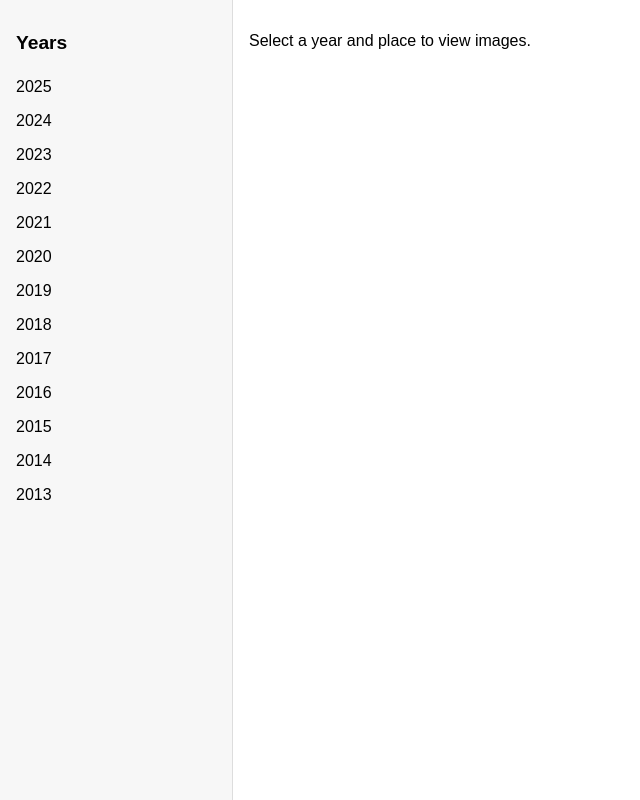
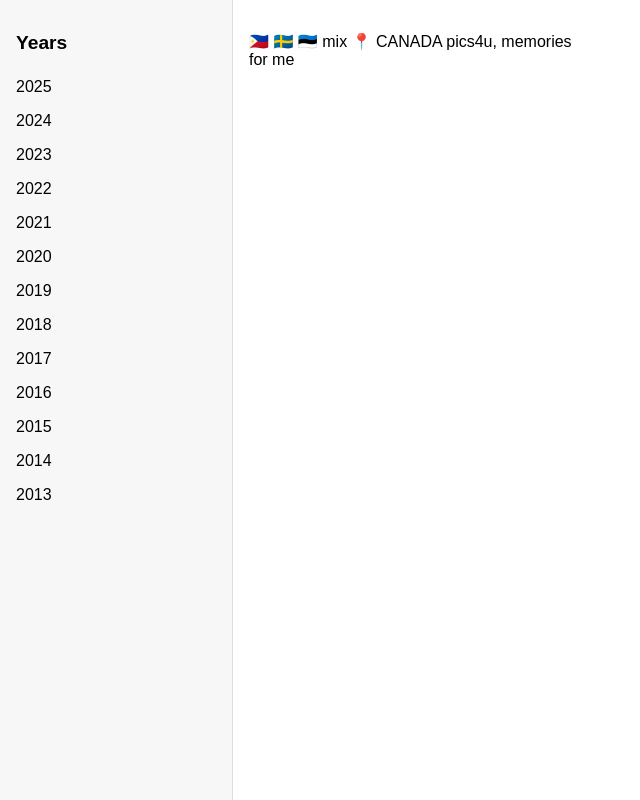
Before and after one commit to RJH-code/my-photo-gallery, a plain HTML site: page index.html in a window 1280 px wide. Shown: the whole page, without its empty margins (0-640 px from the left). Drawn offline with Linux system fonts and the light colour scheme.

Commit message:
Changed index.html

```diff
--- a/index.html
+++ b/index.html
@@ -41,7 +41,9 @@
 
     <!-- Gallery Display -->
     <main class="gallery" id="gallery">
-      <p>Select a year and place to view images.</p>
+      <p>🇵🇭 🇸🇪 🇪🇪 mix
+📍 CANADA
+pics4u, memories for me</p>
     </main>
   </div>
 
```
